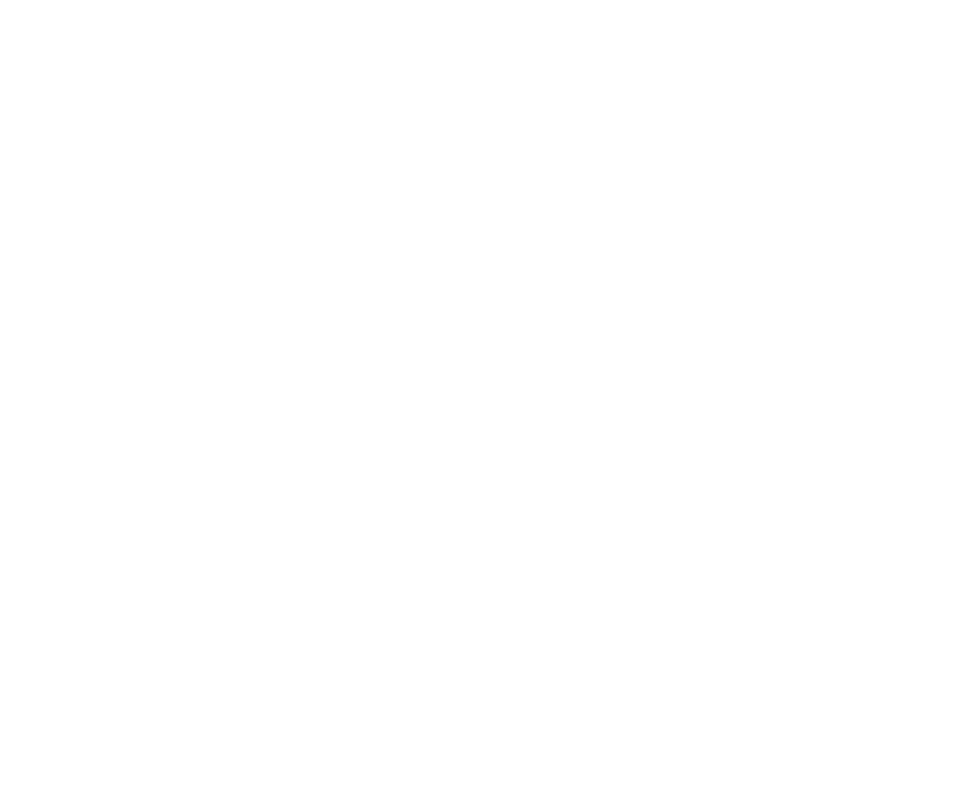
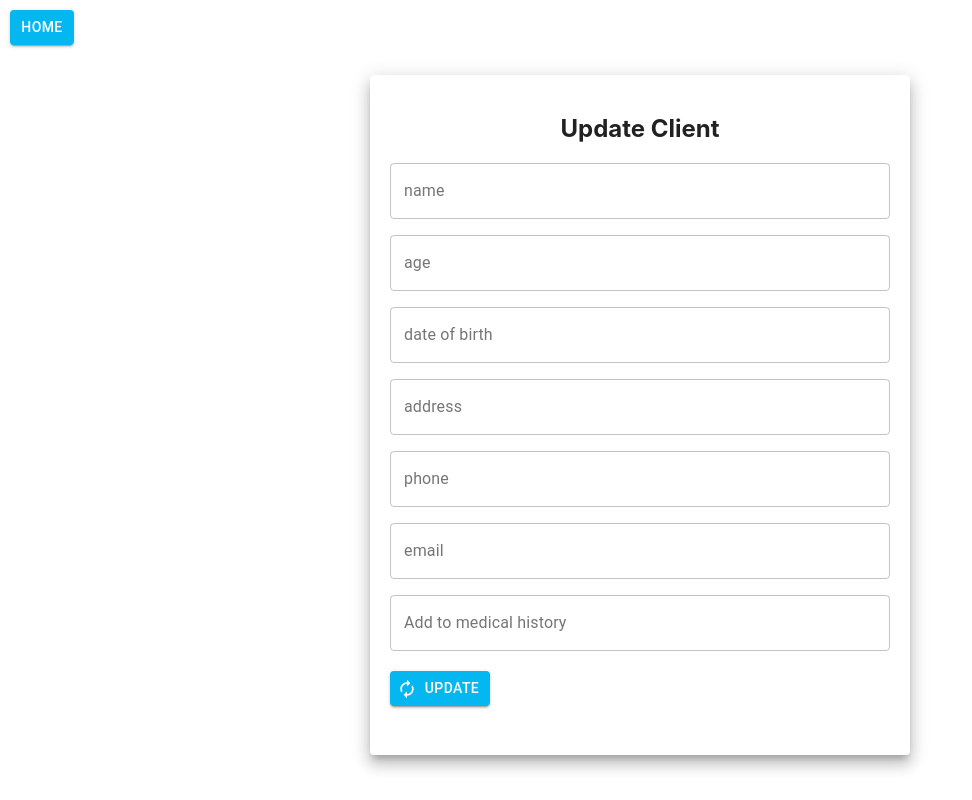
Before and after one commit to kelsweeks/ntry, a React (Create React App) app in the folder client/: page /update in a window 1280 px wide. Before the commit this address had no page. Shown: the whole page, without its empty margins (0-972 px from the left). Built offline with nearby package versions, Linux system fonts and the light colour scheme.

Commit message:
react update client form

```diff
--- a/client/src/App.js
+++ b/client/src/App.js
@@ -9,6 +9,7 @@
 import Dashboard from './components/Dashboard';
 import LoggedOut from "./components/LoggedOut";
 import Clients from './components/Clients';
+import ClientForm from "./components/ClientForm";
 // import TestForm from './TestForm';
 
 
@@ -47,6 +48,7 @@
       <Route path="dashboard" element={<Dashboard/>}/>
       <Route path="logout" element={<LoggedOut/>}/>
       <Route path="clients" element={<Clients/>}/>
+      <Route path="update" element={<ClientForm/>}/>
     </Routes>
   );
 }
--- a/client/src/components/ClientCard.js
+++ b/client/src/components/ClientCard.js
@@ -4,10 +4,13 @@
 import { Grid, Paper, Avatar } from '@material-ui/core'
 import {Link} from 'react-router-dom'
 import PersonIcon from '@mui/icons-material/Person'
-import Button from '@mui/material/Button';
+import Button from '@mui/material/Button'
 import ButtonGroup from '@mui/material/ButtonGroup'
+import DeleteIcon from '@mui/icons-material/Delete'
+import AutorenewIcon from '@mui/icons-material/Autorenew'
+import ClientForm from './ClientForm'
 
-function ClientCard({client, deleteClient, updateClient}){
+function ClientCard({client, deleteClient, updateClient,}){
     const [errors, setErrors] = useState('')
     const [showButton, setShowButton] = useState(false)
     const [name, setName] = useState('')
@@ -20,10 +23,20 @@
     const [updateErrors, setUpdateErrors] = useState('')
 
     const avatarStyle={backgroundColor: '#05b7f1'}
-    const paperstyle={padding :20, height:'60vh', width:300, margin:"20px auto", backgroundColor: '#EDEDED'}
+    const paperstyle={padding :20, height:'50vh', width:300, margin:"20px auto", backgroundColor: '#EDEDED'}
     const buttonstyle={padding :5, backgroundColor: '#05b7f1', margin: "10px"}
 
     const navigate = useNavigate()
+
+    // const updateClient = (updatedClient) => setClients(clientobj => {
+    //     return clientobj.map(client => {
+    //         if(client.id === updatedClient.id){
+    //             return updatedClient
+    //         }else {
+    //             return client
+    //         }
+    //     })
+    // })
 
     function handleDelete(){
         fetch('/clients/${client.id}',{
@@ -38,37 +51,38 @@
         })
     }
 
-    const handleClientUpdate = (e) => {
-        e.preventDefault()
+    // const handleClientUpdate = (e) => {
+    //     e.preventDefault()
 
-        const clientInfo = {
-            name: name,
-            age: age,
-            date_of_birth: date_of_birth,
-            address: address,
-            phone: phone,
-            email: email,
-            medical_history: medical_history
-        }
-        fetch(`/clients/${client.id}`, {
-            method: 'PATCH',
-            headers: { 'Content-Type': 'application/json' },
-            body:JSON.stringify(clientInfo)
-        })
-        .then(res => {
-            if(res.ok){
-                res.json().then(updateClient)
-                e.target.reset()
-            }else {
-                res.json().then(data => setUpdateErrors((data.errors)))
-            }
-        })
-    }
+    //     const clientInfo = {
+    //         name: name,
+    //         age: age,
+    //         date_of_birth: date_of_birth,
+    //         address: address,
+    //         phone: phone,
+    //         email: email,
+    //         medical_history: medical_history
+    //     }
+    //     fetch(`/clients/${client.id}`, {
+    //         method: 'PATCH',
+    //         headers: { 'Content-Type': 'application/json' },
+    //         body:JSON.stringify(clientInfo)
+    //     })
+    //     .then(res => {
+    //         if(res.ok){
+    //             res.json().then(updateClient)
+    //             e.target.reset()
+    //         }else {
+    //             res.json().then(data => setUpdateErrors((data.errors)))
+    //         }
+    //     })
+    // }
 
-    const clientData = (e) => {
-        console.log(e.target)
-    }
+    // const clientData = (e) => {
+    //     console.log(e.target)
+    // }
 
+    // Add Link to the update form to update button
     return (
         <Grid>
         <Paper variant="outlined" elevation={20} style={paperstyle}>
@@ -84,8 +98,13 @@
             <h5> Brief Medical History:</h5>
             <a>{client.medical_history}</a>
         <ButtonGroup>
-            <Button variant="contained" style={buttonstyle} fullWidth onClick={handleClientUpdate} >Update Client</Button>
-            <Button variant="contained" style={buttonstyle} fullWidth onClick={handleDelete} >Schedule Client</Button>
+            <Button variant="contained" style={buttonstyle} startIcon={<DeleteIcon />} onClick={handleDelete} fullWidth>
+                Delete
+            </Button>
+            <Button component={Link} to="/update" variant="contained" style={buttonstyle} fullWidth startIcon={<AutorenewIcon />} updateClient={updateClient}>
+                Update
+            </Button>
+            {/* <Button variant="contained" style={buttonstyle} fullWidth startIcon={<AutorenewIcon />} onClick={handleClientUpdate}>Update</Button> */}
         </ButtonGroup>
         </Paper>
         </Grid>
--- a/client/src/components/ClientForm.js
+++ b/client/src/components/ClientForm.js
@@ -1,9 +1,112 @@
 import React from 'react'
+import { Grid, Paper, Avatar, TextField } from '@material-ui/core'
+import Home from './Home'
+import {Link} from 'react-router-dom'
+import { useState } from 'react'
+import Button from '@mui/material/Button'
+import AutorenewIcon from '@mui/icons-material/Autorenew'
 
-const ClientForm = () => {
-  return (
-    <div>ClientForm</div>
-  )
+function ClientForm({client, deleteClient, updateClient}){
+    const buttonstyle={padding :5, backgroundColor: '#05b7f1', width: 100, align: 'center', margin: "20px auto"}
+    const paperstyle={padding :20, height:'80vh', width:500, margin:"20px auto"}
+    const homebuttonstyle={padding :5, backgroundColor: '#05b7f1', margin: "10px"}
+
+    const [errors, setErrors] = useState('')
+    const [showButton, setShowButton] = useState(false)
+    const [name, setName] = useState('')
+    const [age, setAge] = useState('')
+    const [date_of_birth, setDateOfBirth] = useState('')
+    const [address, setAddress] = useState('')
+    const [phone, setPhone] = useState('')
+    const [email, setEmail] = useState('')
+    const [medical_history, setMedicalHistory] = useState('')
+    const [updateErrors, setUpdateErrors] = useState('')
+
+    // const updateClient = (updatedClient) => setClients(clientobj => {
+    //     return clientobj.map(client => {
+    //         if(client.id === updatedClient.id){
+    //             return updatedClient
+    //         }else {
+    //             return client
+    //         }
+    //     })
+    // })
+
+    const handleClientUpdate = (e) => {
+        e.preventDefault()
+
+        const clientInfo = {
+            name: name,
+            age: age,
+            date_of_birth: date_of_birth,
+            address: address,
+            phone: phone,
+            email: email,
+            medical_history: medical_history
+        }
+        fetch(`/clients/${client.id}`, {
+            method: 'PATCH',
+            headers: { 'Content-Type': 'application/json' },
+            body:JSON.stringify(clientInfo)
+        })
+        .then(res => {
+            if(res.ok){
+                res.json().then(updateClient)
+                e.target.reset()
+            }else {
+                res.json().then(data => setUpdateErrors((data.errors)))
+            }
+        })
+    }
+
+    const clientData = (e) => {
+        console.log(e.target)
+    }
+    return (
+        <div>
+            <Button component={Link} to="/" variant="contained" style={homebuttonstyle}>
+                Home
+            </Button>
+            <Grid>
+                <Paper elevation={10} style={paperstyle}>
+                    <h2 align='center'>Update Client</h2>
+                <Grid container direction={"column"} spacing={2} >
+
+                    <Grid item>
+                        <TextField variant='outlined' label="name" placeholder="update name" fullWidth />
+                    </Grid>
+
+                    <Grid item >
+                        <TextField variant='outlined' label="age" placeholder="update age" fullWidth />
+                    </Grid>
+
+                    <Grid item >
+                        <TextField variant='outlined' label="date of birth" placeholder="update birthday" fullWidth />
+                    </Grid>
+
+                    <Grid item >
+                        <TextField variant='outlined' label="address" placeholder="update address" fullWidth />
+                    </Grid>
+
+                    <Grid item >
+                        <TextField variant='outlined' label="phone" placeholder="update phone number" fullWidth />
+                    </Grid>
+
+                    <Grid item >
+                        <TextField variant='outlined' label="email" placeholder="update email" fullWidth />
+                    </Grid>
+                    <Grid item >
+                        <TextField variant='outlined' label="Add to medical history" placeholder="update medical history" fullWidth />
+                    </Grid>
+
+                </Grid>
+                <Grid item >
+                    <Button variant="contained" style={buttonstyle} startIcon={<AutorenewIcon />} onClick={handleClientUpdate} fullWidth>Update</Button>
+                </Grid>
+                </Paper>
+            </Grid>
+        </div>
+    )
 }
 
 export default ClientForm
--- a/client/src/components/Clients.js
+++ b/client/src/components/Clients.js
@@ -4,6 +4,7 @@
 import ClientCard from './ClientCard'
 import ClientForm from './ClientForm'
 import Button from '@mui/material/Button'
+import { Grid } from '@material-ui/core'
 
 
 function Clients() {
@@ -28,25 +29,29 @@
         setClients(clients => [NewClient, ...clients])
     }
 
-    const updateClient = (updatedClient) => setClients(clientobj => {
-        return clientobj.map(client => {
-            if(client.id === updatedClient.id){
-                return updatedClient
-            }else {
-                return client
-            }
-        })
-    })
+    // const updateClient = (updatedClient) => setClients(clientobj => {
+    //     return clientobj.map(client => {
+    //         if(client.id === updatedClient.id){
+    //             return updatedClient
+    //         }else {
+    //             return client
+    //         }
+    //     })
+    // })
 
     return (
         <div>
             <Button component={Link} to="/" variant="contained" style={buttonstyle}>
                 Home
             </Button>
-            <ClientForm newClient={newClient}/>
-            {clients.map(client => <ClientCard key={client.id} client={client} deleteClient={deleteClient} updateClient={updateClient}/>)}
+            {/* <ClientForm newClient={newClient}/> */}
+            <Grid container spacing={2}>
+                {clients.map(client => <ClientCard key={client.id} client={client} deleteClient={deleteClient} />)}
+            </Grid>
         </div>
     )
 }
 
 export default Clients
+
+// updateClient={updateClient}
--- a/client/src/components/Home.js
+++ b/client/src/components/Home.js
@@ -1,13 +1,20 @@
 import React from 'react';
 import ResponsiveAppBar from './NavBar';
+import Button from '@mui/material/Button';
+import {Link} from 'react-router-dom';
 import '../App.css';
 
 
 const Home = () => {
+    const buttonstyle={padding :5, backgroundColor: '#05b7f1', margin: "10px"}
+
     return (
         <div>
             <ResponsiveAppBar/>
             <h1>Home</h1>
+            <Button component={Link} to="/clients" variant="contained" style={buttonstyle}>
+                Clients
+            </Button>
         </div>
     )
 }
```
Also changed, not shown: 2 other files (tests, documents, lock files or other folders).
